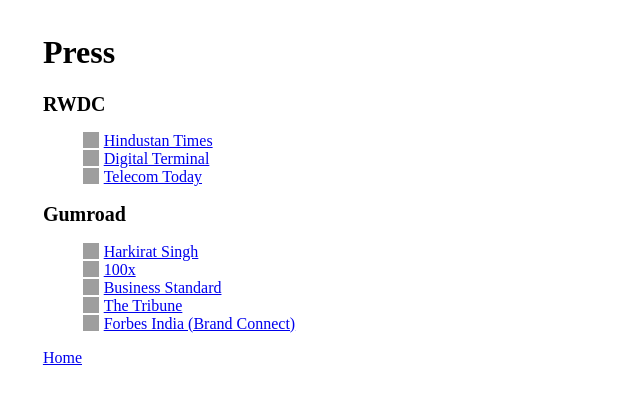
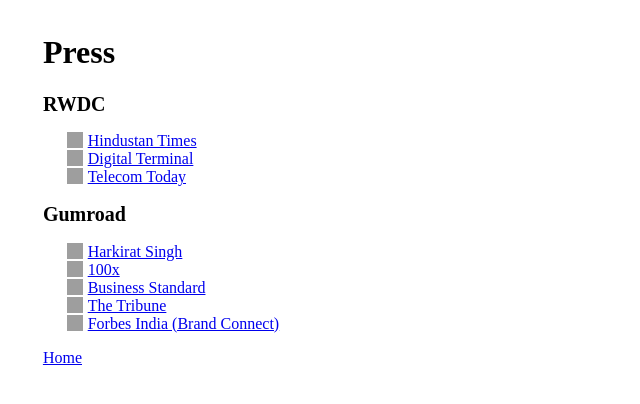
Before and after one commit to ShriKaranHanda/site, a plain HTML site: page press/index.html in a window 1280 px wide. Shown: the whole page, without its empty margins (0-640 px from the left). Drawn offline with Linux system fonts and the light colour scheme; grey boxes are pictures that could not be loaded.

Commit message:
style: reduce press list indentation

```diff
--- a/styles.css
+++ b/styles.css
@@ -20,4 +20,5 @@ body > :first-child {
 
 .press ul {
   list-style: none;
+  padding-left: 1.5rem;
 }
```
